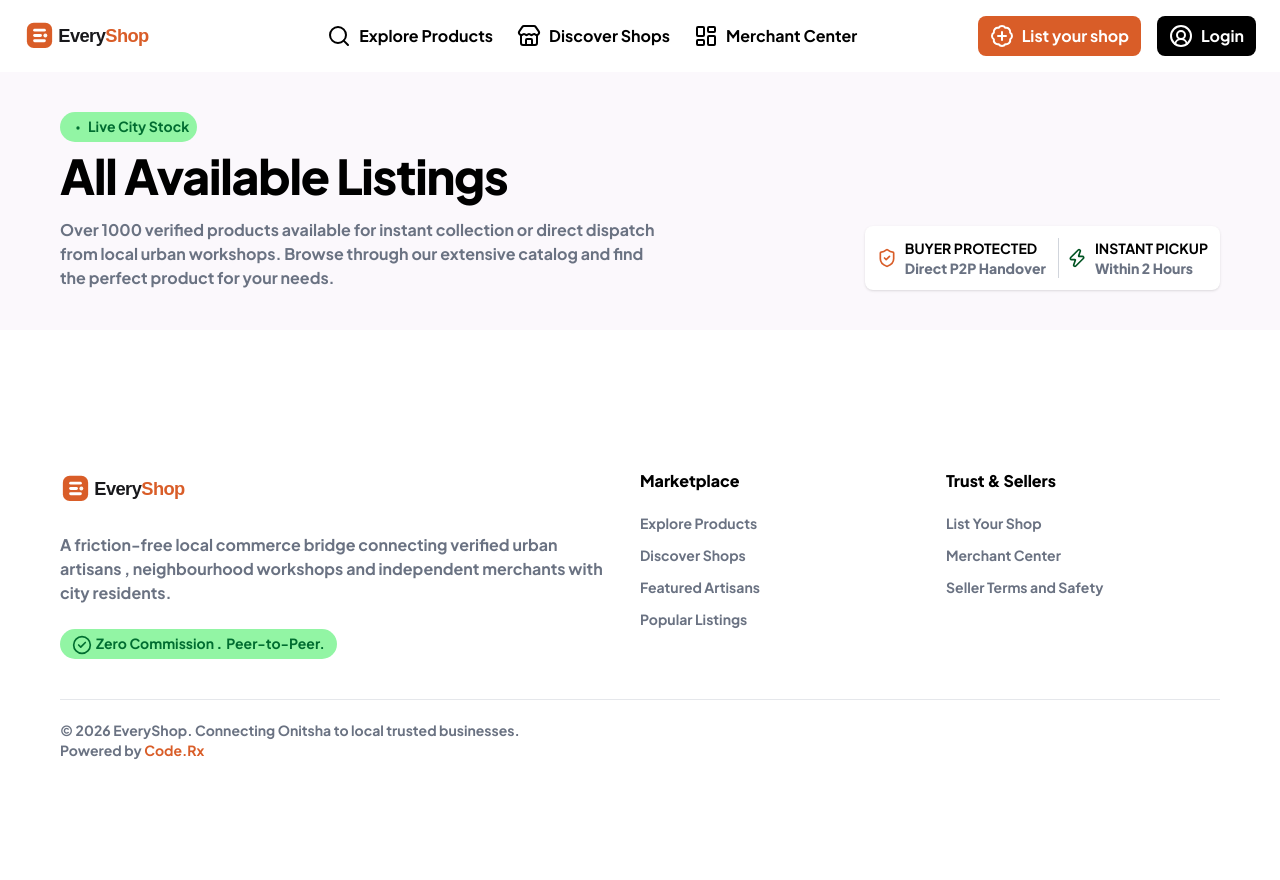
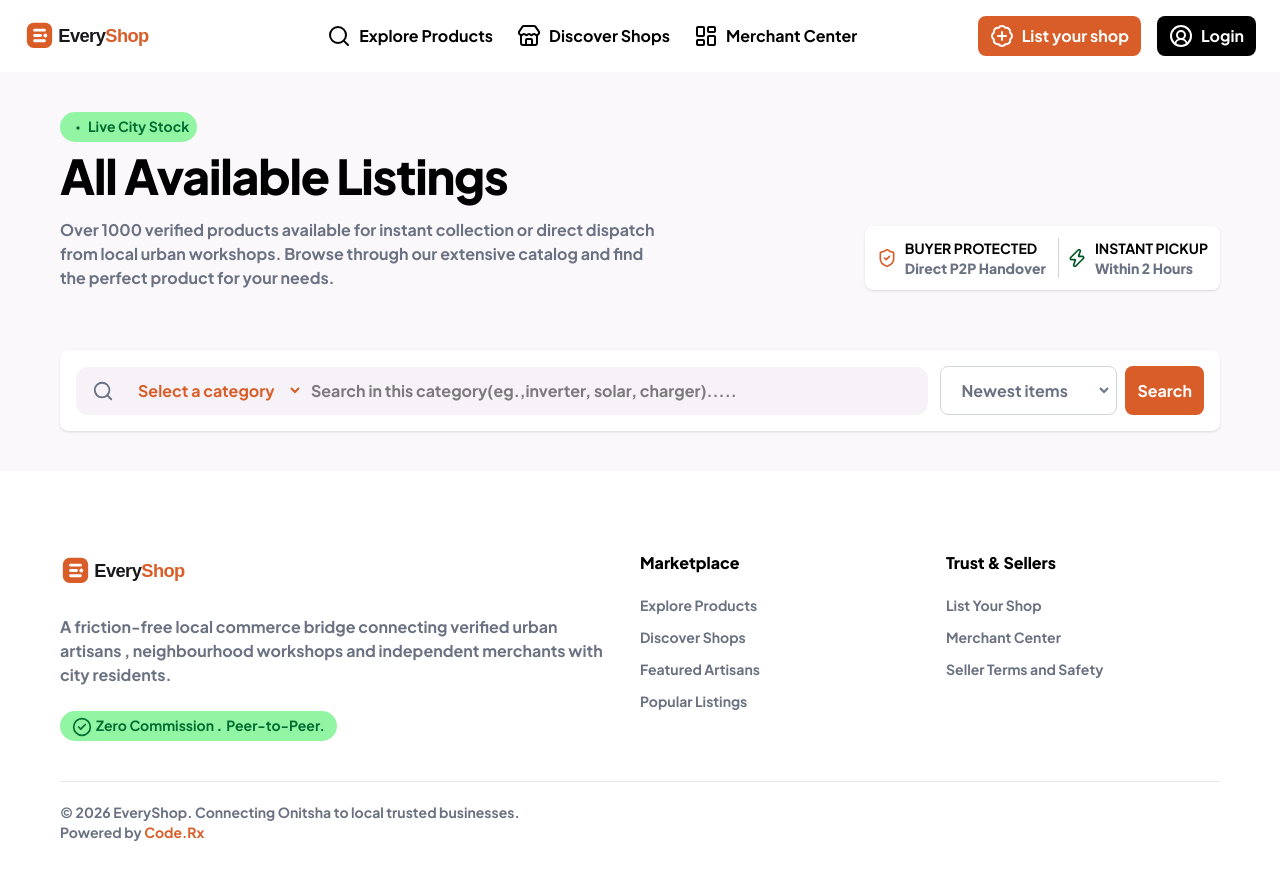
Before and after one commit to LilRex22/EveryShop-Marketplace-Frontend, a React (Vite) app: page /explore-products in a window 1280 px wide. Before the commit the page ends 800 px from the top, so only its background shows below. Built offline with nearby package versions, Linux system fonts and the light colour scheme.

Commit message:
feat: added the explore product search component

```diff
--- a/index.html
+++ b/index.html
@@ -5,7 +5,7 @@
     <link rel="icon" href="/favicon.ico" sizes="any">
     <link rel="apple-touch-icon" href="/apple-touch-icon.png">
     <meta name="viewport" content="width=device-width, initial-scale=1.0" />
-    <title>EveryShop.com</title>
+    <title>EveryShop</title>
   </head>
   <body>
     <div id="root"></div>
--- a/src/pages/Explore_products.tsx
+++ b/src/pages/Explore_products.tsx
@@ -1,6 +1,11 @@
-import { Dot, ShieldCheck, Zap } from "lucide-react"
+import { Dot, ShieldCheck, Zap, Search } from "lucide-react"
+import { useState } from "react"
 
 export function Products() {
+    const [query, setQuery] = useState('')
+    const [category, setCategory] = useState('')
+    const [filter, setFilter] = useState('')
+
     return (
         <main className="min-h-full text-black bg-[#fbf8fc] font-jakarta">
             <section className="px-15 py-10 flex justify-between items-end">
@@ -30,8 +35,39 @@ export function Products() {
             </section>
 
             {/* products searching and filtering */}
-            <section>
+            <section className="px-15 py-10">
+                <form className="bg-white p-4 rounded-lg shadow-sm -mt-5 flex items-center justify-between gap-3">
+                    <div className="flex flex-1 items-center gap-2 rounded-xl bg-[#f6f2f7] px-4">
+                        <Search size={30} className="text-gray-500" />
 
+                        <div className="">
+                            <select className="text-[#D95D28] py-2 px-3" value={category} onChange={(event) => setCategory(event.target.value)}>
+                                <option value="">Select a category</option>
+                                <option value="electronics">Electronics</option>
+                                <option value="fashion">Fashion</option>
+                                <option value="food">Food</option>
+                            </select>
+                        </div>
+
+                        <input
+                        value={query}
+                        onChange={(e) => setQuery(e.target.value)}
+                        placeholder="Search in this category(eg.,inverter, solar, charger)....."
+                        className="w-full bg-transparent py-3 outline-none"
+                        />
+                    </div>
+                    <div className="flex gap-2">
+                        <div className=" border border-gray-300 p-1 rounded-lg">
+                            <select className="text-gray-500 py-2 px-3" value={filter} onChange={(event) => setFilter(event.target.value)}>
+                                <option value="">Newest items</option>
+                                <option value="electronics">oldest items</option>
+                                <option value="fashion">cheapest items</option>
+                                <option value="food">most expensive</option>
+                            </select>
+                        </div>
+                        <button type="submit" className="bg-[#D95D28] text-white rounded-lg px-3 py-2 font-medium">Search</button>
+                    </div>
+                </form>
             </section>
         </main>
     )
```
